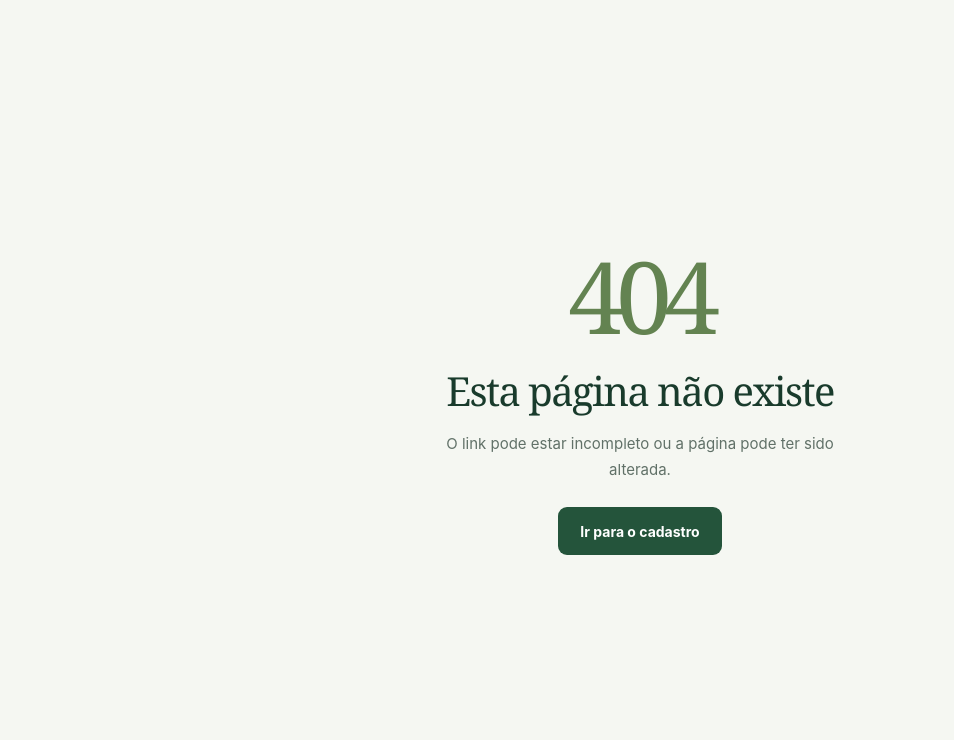
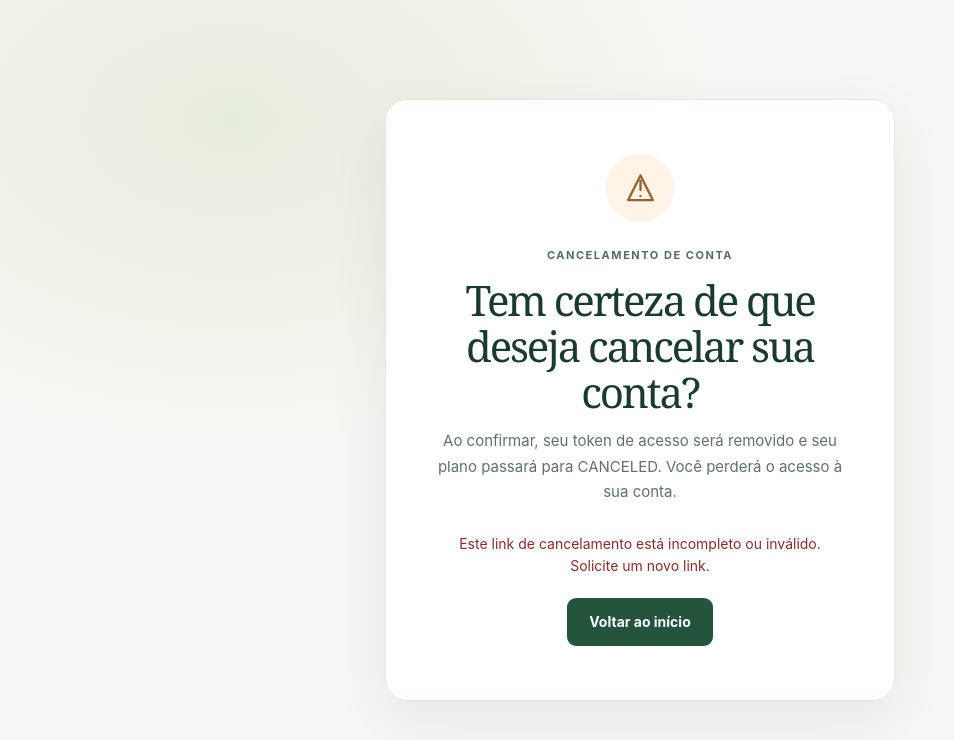
Before and after one commit to rafaeljgomezg/agroBulletins, an Angular app: page /cancelar in a window 1280 px wide. Before the commit this address had no page. Shown: the top 740 px of the page, without its empty margins (0-954 px from the left). Built offline with nearby package versions, Linux system fonts and the light colour scheme.

Commit message:
Componente /cancelar

```diff
--- a/src/app/app.routes.ts
+++ b/src/app/app.routes.ts
@@ -19,6 +19,10 @@ export const routes: Routes = [
       ),
   },
   {
+    path: 'cancelar',
+    loadComponent: () => import('./cancel/cancel').then((component) => component.Cancel),
+  },
+  {
     path: 'privacidade',
     loadComponent: () =>
       import('./privacidade/privacidade').then((component) => component.Privacidade),
--- /dev/null
+++ b/src/app/cancel/cancel.css
@@ -0,0 +1,173 @@
+:host {
+  display: block;
+  min-height: 100vh;
+}
+
+.status-page {
+  display: grid;
+  min-height: 100vh;
+  place-items: center;
+  padding: 24px;
+  background:
+    radial-gradient(ellipse at 18% 15%, rgb(211 225 192 / 45%), transparent 33%),
+    #f5f7f2;
+}
+
+.status-card {
+  width: min(100%, 510px);
+  padding: 54px 48px;
+  border: 1px solid #e3e9e0;
+  border-radius: 22px;
+  background: #fff;
+  box-shadow: 0 20px 60px rgb(31 58 41 / 7%);
+  text-align: center;
+}
+
+.status-icon {
+  display: grid;
+  width: 68px;
+  height: 68px;
+  margin: 0 auto 25px;
+  place-items: center;
+  border-radius: 50%;
+}
+
+.status-icon svg {
+  width: 37px;
+  fill: none;
+  stroke-linecap: round;
+  stroke-linejoin: round;
+  stroke-width: 3;
+}
+
+.success-icon {
+  background: #e7f0e3;
+}
+
+.success-icon svg {
+  stroke: #315d41;
+}
+
+.cancel-icon {
+  background: #fff3e8;
+}
+
+.cancel-icon svg {
+  stroke: #98602b;
+}
+
+.eyebrow {
+  margin: 0;
+  color: #52705e;
+  font-size: 11px;
+  font-weight: 750;
+  letter-spacing: 0.14em;
+}
+
+h1 {
+  margin: 13px 0;
+  color: #193b2c;
+  font-family: Georgia, "Times New Roman", serif;
+  font-size: clamp(32px, 7vw, 42px);
+  font-weight: 500;
+  letter-spacing: -0.05em;
+  line-height: 1.1;
+}
+
+.message {
+  margin: 0 auto 28px;
+  color: #617168;
+  font-size: 15px;
+  line-height: 1.7;
+}
+
+.error-message {
+  margin: 0 0 20px;
+  color: #862d29;
+  font-size: 14px;
+  line-height: 1.6;
+}
+
+.actions {
+  display: grid;
+  justify-items: center;
+  gap: 16px;
+}
+
+.cancel-button,
+.primary-link {
+  display: inline-flex;
+  min-height: 48px;
+  align-items: center;
+  justify-content: center;
+  padding: 0 22px;
+  border: 0;
+  border-radius: 9px;
+  background: #8d302b;
+  color: #fff;
+  font-family: inherit;
+  font-size: 14px;
+  font-weight: 700;
+  text-decoration: none;
+  cursor: pointer;
+}
+
+.cancel-button:hover {
+  background: #70241f;
+}
+
+.cancel-button:focus-visible,
+.primary-link:focus-visible,
+.secondary-link:focus-visible {
+  outline: 3px solid #52775d;
+  outline-offset: 3px;
+}
+
+.cancel-button:disabled {
+  cursor: wait;
+  opacity: 0.75;
+}
+
+.primary-link {
+  background: #24543b;
+}
+
+.primary-link:hover {
+  background: #193f2c;
+}
+
+.secondary-link {
+  color: #52705e;
+  font-size: 14px;
+  font-weight: 600;
+  text-decoration: underline;
+  text-decoration-color: #b8c6b8;
+  text-underline-offset: 4px;
+}
+
+.spinner {
+  width: 16px;
+  height: 16px;
+  border: 2px solid rgb(255 255 255 / 45%);
+  border-top-color: #fff;
+  border-radius: 50%;
+  animation: spin 0.8s linear infinite;
+}
+
+@keyframes spin {
+  to {
+    transform: rotate(360deg);
+  }
+}
+
+@media (prefers-reduced-motion: reduce) {
+  .spinner {
+    animation: none;
+  }
+}
+
+@media (max-width: 480px) {
+  .status-card {
+    padding: 40px 24px;
+  }
+}
--- /dev/null
+++ b/src/app/cancel/cancel.html
@@ -0,0 +1,55 @@
+<main class="status-page">
+  <section class="status-card" aria-labelledby="cancel-title">
+    @if (state() === 'success') {
+      <div class="status-icon success-icon" aria-hidden="true">
+        <svg viewBox="0 0 48 48">
+          <path d="m14 24 7 7 14-15" />
+        </svg>
+      </div>
+      <p class="eyebrow">CANCELAMENTO CONCLUÍDO</p>
+      <h1 id="cancel-title">Sua conta foi cancelada</h1>
+      <p class="message" role="status" aria-live="polite">
+        Seu token de acesso foi removido e seu plano passou para CANCELED. Você não poderá mais
+        acessar sua conta.
+      </p>
+      <a class="primary-link" routerLink="/cadastro">Voltar ao início</a>
+    } @else {
+      <div class="status-icon cancel-icon" aria-hidden="true">
+        <svg viewBox="0 0 48 48">
+          <path d="M24 14v12m0 8h.02M8 39h32L24 7 8 39Z" />
+        </svg>
+      </div>
+      <p class="eyebrow">CANCELAMENTO DE CONTA</p>
+      <h1 id="cancel-title">Tem certeza de que deseja cancelar sua conta?</h1>
+      <p class="message">
+        Ao confirmar, seu token de acesso será removido e seu plano passará para CANCELED. Você
+        perderá o acesso à sua conta.
+      </p>
+
+      @if (state() === 'error') {
+        <p class="error-message" role="alert" aria-live="assertive">{{ errorMessage() }}</p>
+      }
+
+      @if (token) {
+        <div class="actions">
+          <button
+            class="cancel-button"
+            type="button"
+            [disabled]="state() === 'submitting'"
+            (click)="confirmCancellation()"
+          >
+            @if (state() === 'submitting') {
+              <span class="spinner" aria-hidden="true"></span>
+              Cancelando…
+            } @else {
+              Sim, cancelar minha conta
+            }
+          </button>
+          <a class="secondary-link" routerLink="/cadastro">Não, voltar</a>
+        </div>
+      } @else {
+        <a class="primary-link" routerLink="/cadastro">Voltar ao início</a>
+      }
+    }
+  </section>
+</main>
--- /dev/null
+++ b/src/app/cancel/cancel.ts
@@ -0,0 +1,45 @@
+import { Component, inject, signal } from '@angular/core';
+import { ActivatedRoute, RouterLink } from '@angular/router';
+import { firstValueFrom } from 'rxjs';
+import { CancellationError, RegistrationService } from '../registration.service';
+
+type CancellationState = 'confirmation' | 'submitting' | 'success' | 'error';
+
+@Component({
+  imports: [RouterLink],
+  selector: 'app-cancel',
+  styleUrl: './cancel.css',
+  templateUrl: './cancel.html',
+})
+export class Cancel {
+  private readonly route = inject(ActivatedRoute);
+  private readonly registrationService = inject(RegistrationService);
+  protected readonly token = this.route.snapshot.queryParamMap.get('token')?.trim() ?? '';
+  protected readonly state = signal<CancellationState>(
+    this.token ? 'confirmation' : 'error',
+  );
+  protected readonly errorMessage = signal(
+    this.token
+      ? ''
+      : 'Este link de cancelamento está incompleto ou inválido. Solicite um novo link.',
+  );
+
+  protected async confirmCancellation(): Promise<void> {
+    if (!this.token || this.state() !== 'confirmation') {
+      return;
+    }
+
+    this.state.set('submitting');
+    try {
+      await firstValueFrom(this.registrationService.cancel(this.token));
+      this.state.set('success');
+    } catch (error: unknown) {
+      this.errorMessage.set(
+        error instanceof CancellationError
+          ? error.message
+          : 'Não foi possível concluir o cancelamento. Tente novamente mais tarde.',
+      );
+      this.state.set('error');
+    }
+  }
+}
--- a/src/app/registration.service.ts
+++ b/src/app/registration.service.ts
@@ -4,6 +4,8 @@ import { catchError, map, Observable, throwError } from 'rxjs';
 
 export const ACTIVEPIECES_WEBHOOK_URL =
   'https://cloud.activepieces.com/api/v1/webhooks/aibYC4KKD4HGKZMcO4jUq/sync';
+export const CANCELLATION_WEBHOOK_URL =
+  'https://cloud.activepieces.com/api/v1/webhooks/8y9NATCryBPAfTFiIxAdh';
 
 export interface RegistrationPayload {
   nome: string;
@@ -23,6 +25,13 @@ export class RegistrationError extends Error {
   ) {
     super(message);
     this.name = 'RegistrationError';
+  }
+}
+
+export class CancellationError extends Error {
+  constructor(message: string) {
+    super(message);
+    this.name = 'CancellationError';
   }
 }
 
@@ -80,6 +89,44 @@ export class RegistrationService {
       }),
     );
   }
+
+  cancel(token: string): Observable<void> {
+    return this.http.post<unknown>(CANCELLATION_WEBHOOK_URL, { token }).pipe(
+      map((response) => {
+        const result = asRecord(response);
+        const status =
+          typeof result?.['status'] === 'string' ? result['status'].toLowerCase() : '';
+        const code = typeof result?.['code'] === 'string' ? result['code'].toUpperCase() : '';
+        if (
+          result?.['success'] === true ||
+          ['canceled', 'cancelled'].includes(status) ||
+          ['CANCELED', 'CANCELLED'].includes(code)
+        ) {
+          return;
+        }
+
+        throw new CancellationError(
+          'Não foi possível confirmar o cancelamento. Tente novamente mais tarde.',
+        );
+      }),
+      catchError((error: unknown) => {
+        if (error instanceof CancellationError) {
+          return throwError(() => error);
+        }
+        if (error instanceof HttpErrorResponse) {
+          return throwError(
+            () =>
+              new CancellationError(
+                'Não foi possível conectar ao serviço de cancelamento. Tente novamente mais tarde.',
+              ),
+          );
+        }
+        return throwError(
+          () => new CancellationError('Ocorreu um erro inesperado ao cancelar sua conta.'),
+        );
+      }),
+    );
+  }
 }
 
 function asRecord(value: unknown): ResponseRecord | null {
```
Also changed, not shown: 1 other file (tests, documents, lock files or other folders).
